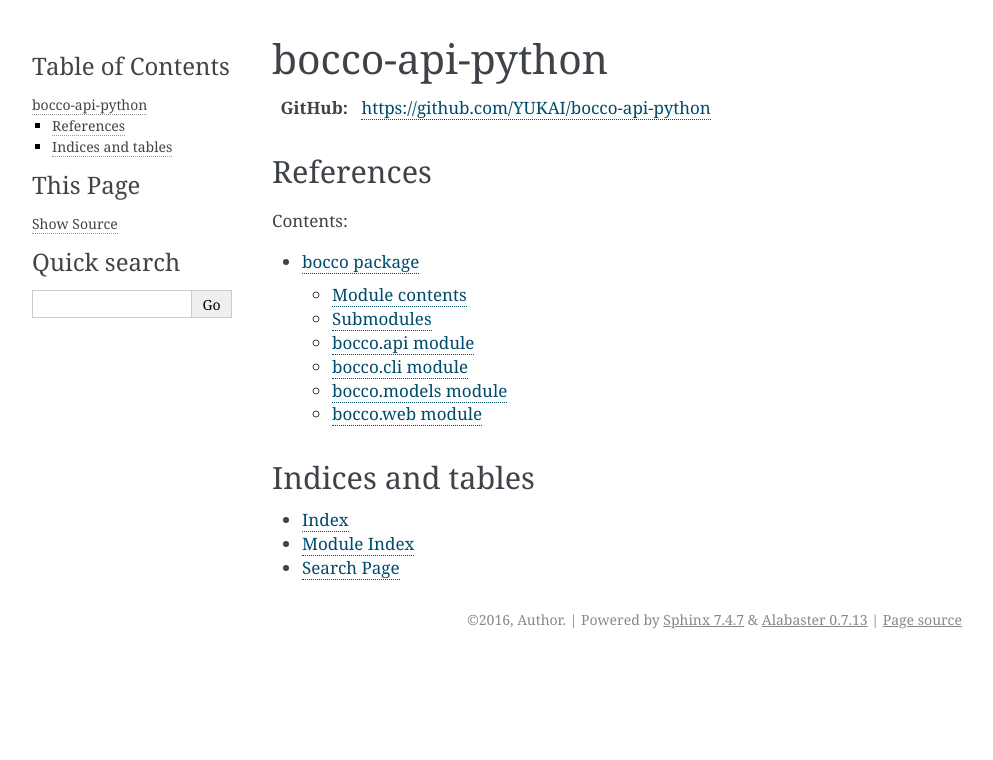
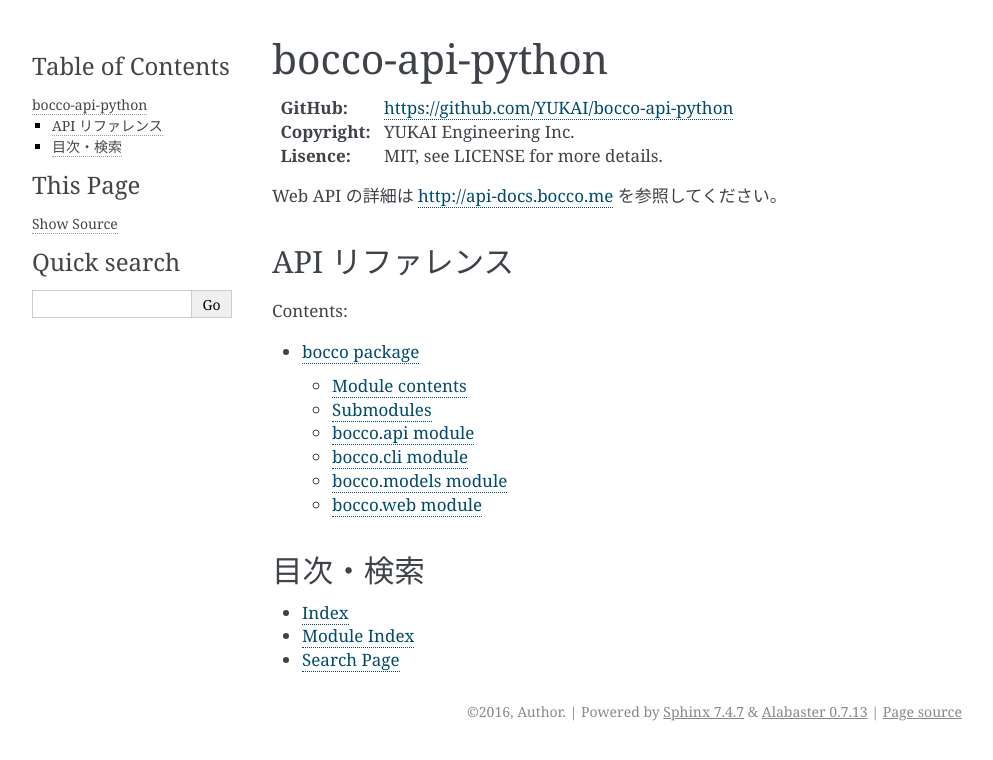
Before and after one commit to YUKAI/bocco-api-python, a Sphinx documentation site: the page built from docs/index.rst, in a window 1280 px wide. Shown: the top 760 px of the page, without its empty margins (148-1141 px from the left). Built offline with Sphinx 7.4.7, drawn with Linux system fonts in a browser that asks for light colours.

Commit message:
Update document

```diff
--- a/docs/index.rst
+++ b/docs/index.rst
@@ -2,8 +2,13 @@
 bocco-api-python
 ================
 :GitHub:    https://github.com/YUKAI/bocco-api-python
+:Copyright: YUKAI Engineering Inc.
+:Lisence:   MIT, see LICENSE for more details.
 
-References
+Web API の詳細は http://api-docs.bocco.me を参照してください。
+
+
+API リファレンス
 ===========
 
 .. toctree::
@@ -13,7 +18,7 @@ References
    bocco
 
 
-Indices and tables
+目次・検索
 ==================
 
 * :ref:`genindex`
```
